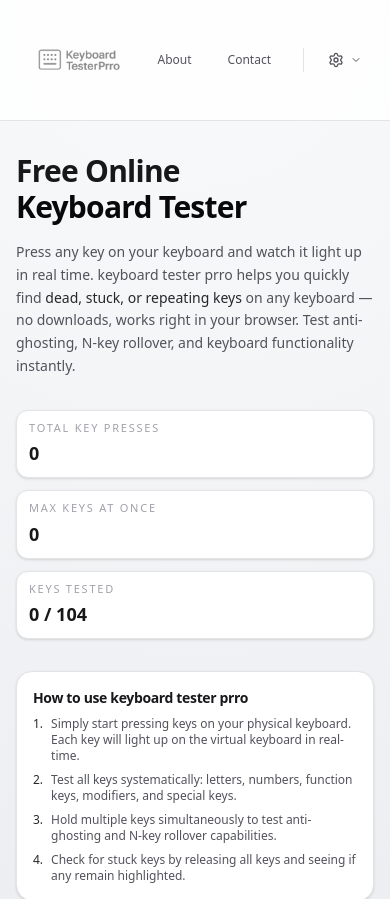
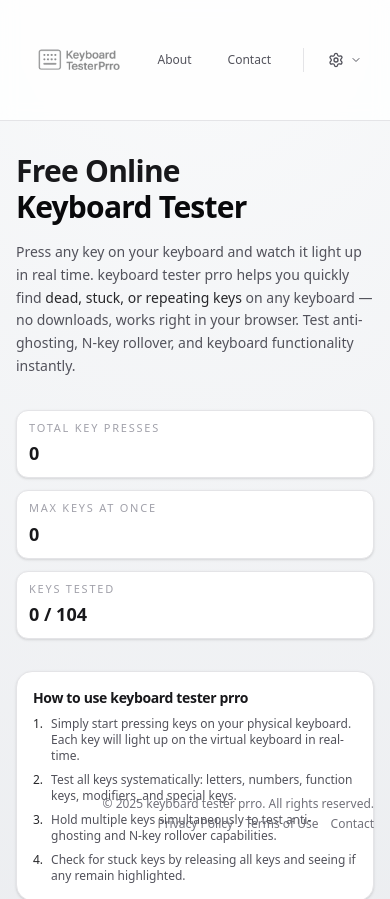
Before and after one commit to keyboardtester26/keyboardtester, a Next.js app: page / in a window 390 px wide. Shown: the top 899 px of the page. Built offline with nearby package versions, Linux system fonts and the light colour scheme.

Commit message:
Fix footer to be fixed at bottom right, always visible regardless of page content size

```diff
--- a/src/app/layout.tsx
+++ b/src/app/layout.tsx
@@ -275,24 +275,23 @@
               </div>
             </header>
 
-            <main className="mx-auto max-w-6xl px-4 py-8 sm:px-6 sm:py-12">
+            <main className="mx-auto max-w-6xl px-4 py-8 sm:px-6 sm:py-12 pb-20">
               <KeyboardProvider>{children}</KeyboardProvider>
             </main>
 
-            <footer className="border-t border-zinc-200 dark:border-zinc-800 bg-white/80 dark:bg-zinc-900/80">
-            <div className="mx-auto flex max-w-6xl flex-col gap-2 px-4 py-4 text-xs text-zinc-500 sm:flex-row sm:items-center sm:justify-between sm:px-6">
-              <p className="dark:text-zinc-400">
-                © {new Date().getFullYear()} keyboard tester prro. All rights
-                reserved.
+            <footer className="fixed bottom-0 right-0 px-4 py-3 text-xs text-zinc-500 dark:text-zinc-400 bg-transparent z-50">
+              <div className="flex flex-col items-end gap-1 text-right">
+                <p>
+                  © {new Date().getFullYear()} keyboard tester prro. All rights reserved.
                 </p>
-              <div className="flex flex-wrap items-center gap-3">
-                <a href="/privacy" className="hover:text-zinc-700 dark:hover:text-zinc-300 dark:text-zinc-400">
+                <div className="flex flex-wrap items-center gap-3 justify-end">
+                  <a href="/privacy" className="hover:text-zinc-700 dark:hover:text-zinc-300">
                     Privacy Policy
                   </a>
-                <a href="/terms" className="hover:text-zinc-700 dark:hover:text-zinc-300 dark:text-zinc-400">
+                  <a href="/terms" className="hover:text-zinc-700 dark:hover:text-zinc-300">
                     Terms of Use
                   </a>
-                <a href="/contact" className="hover:text-zinc-700 dark:hover:text-zinc-300 dark:text-zinc-400">
+                  <a href="/contact" className="hover:text-zinc-700 dark:hover:text-zinc-300">
                     Contact
                   </a>
                 </div>
```
Lines whose indentation alone changed are shown as unchanged.
